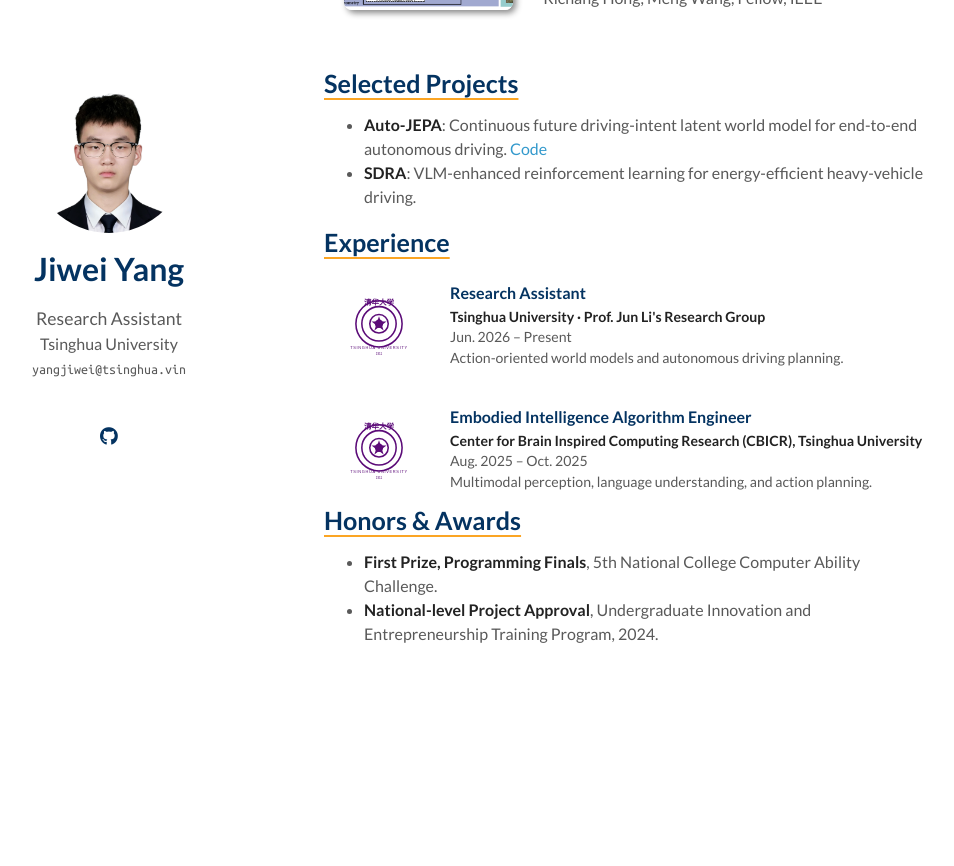
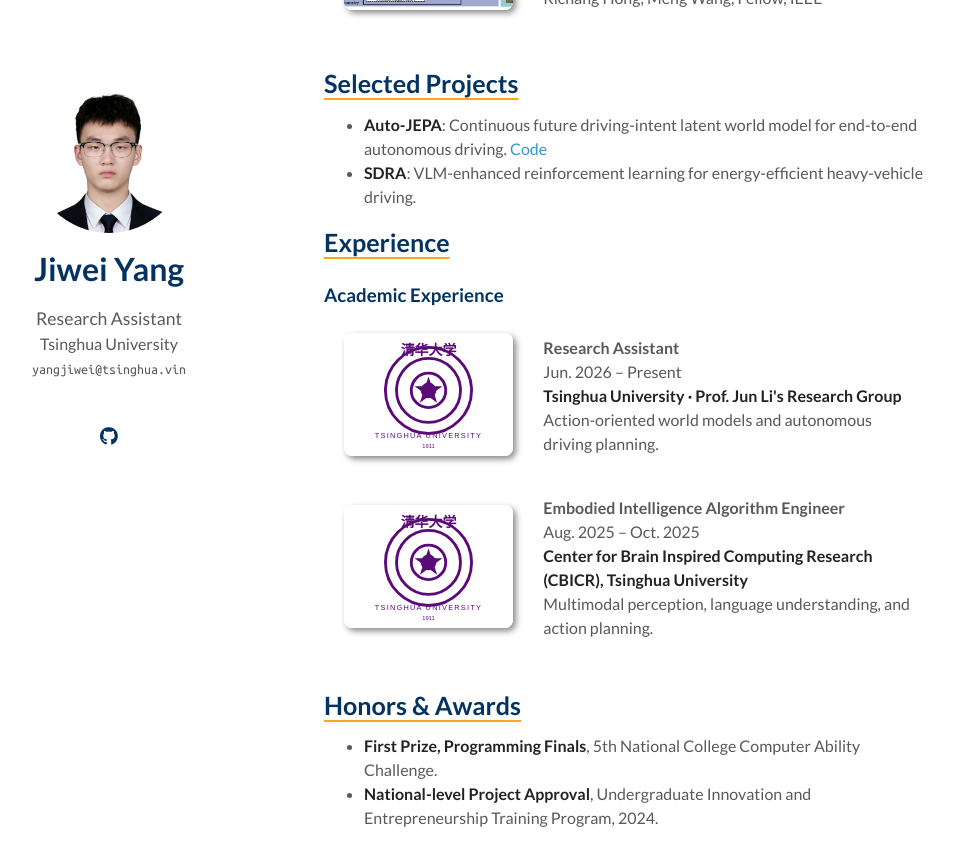
Before and after one commit to NoctYang/NoctYang.github.io, a Jekyll site: the page built from index.md, in a window 1280 px wide and 900 px high, scrolled down 1646 px. Shown: the top 866 px of the window, without its empty margins (186-1140 px from the left). Built offline with Jekyll 4.4.1, drawn with Linux system fonts in a browser that asks for light colours; a style sheet for code colours, icons or effects is not loaded; our own code applies the rules of GitHub Pages for plain Markdown files; before the commit the page ends 2362 px from its top, so only the background shows below that.

Commit message:
Match reference publication-style experience layout

```diff
--- a/_includes/experience.md
+++ b/_includes/experience.md
@@ -1,18 +1,38 @@
-## Experience
+<h2 id="experience" style="margin: 2px 0px -15px;">Experience</h2>
 
-<div class="experience-grid">
-  <div class="experience-card">
-    <img src="./assets/tsinghua.svg" alt="Tsinghua University">
-    <div>
-      <h3>Research Assistant</h3>
-      <p><strong>Tsinghua University · Prof. Jun Li's Research Group</strong><br>Jun. 2026 – Present<br>Action-oriented world models and autonomous driving planning.</p>
-    </div>
+<br>
+<h3 id="academic-experience" style="margin: 20px 0px -10px;">Academic Experience</h3>
+
+<div class="publications">
+<ol class="bibliography">
+
+<li>
+<div class="pub-row">
+  <div class="col-sm-3 abbr" style="position: relative;padding-right: 15px;padding-left: 15px;">
+    <img src="./assets/tsinghua.svg" class="teaser img-fluid z-depth-1" alt="Tsinghua University">
   </div>
-  <div class="experience-card">
-    <img src="./assets/tsinghua.svg" alt="Tsinghua University">
-    <div>
-      <h3>Embodied Intelligence Algorithm Engineer</h3>
-      <p><strong>Center for Brain Inspired Computing Research (CBICR), Tsinghua University</strong><br>Aug. 2025 – Oct. 2025<br>Multimodal perception, language understanding, and action planning.</p>
-    </div>
+  <div class="col-sm-9" style="position: relative;padding-right: 15px;padding-left: 20px;">
+    <div class="title">Research Assistant</div>
+    <div class="time">Jun. 2026 – Present</div>
+    <div class="description"><strong>Tsinghua University · Prof. Jun Li's Research Group</strong><br>Action-oriented world models and autonomous driving planning.</div>
   </div>
 </div>
+</li>
+<br>
+
+<li>
+<div class="pub-row">
+  <div class="col-sm-3 abbr" style="position: relative;padding-right: 15px;padding-left: 15px;">
+    <img src="./assets/tsinghua.svg" class="teaser img-fluid z-depth-1" alt="Tsinghua University">
+  </div>
+  <div class="col-sm-9" style="position: relative;padding-right: 15px;padding-left: 20px;">
+    <div class="title">Embodied Intelligence Algorithm Engineer</div>
+    <div class="time">Aug. 2025 – Oct. 2025</div>
+    <div class="description"><strong>Center for Brain Inspired Computing Research (CBICR), Tsinghua University</strong><br>Multimodal perception, language understanding, and action planning.</div>
+  </div>
+</div>
+</li>
+<br>
+
+</ol>
+</div>
```
